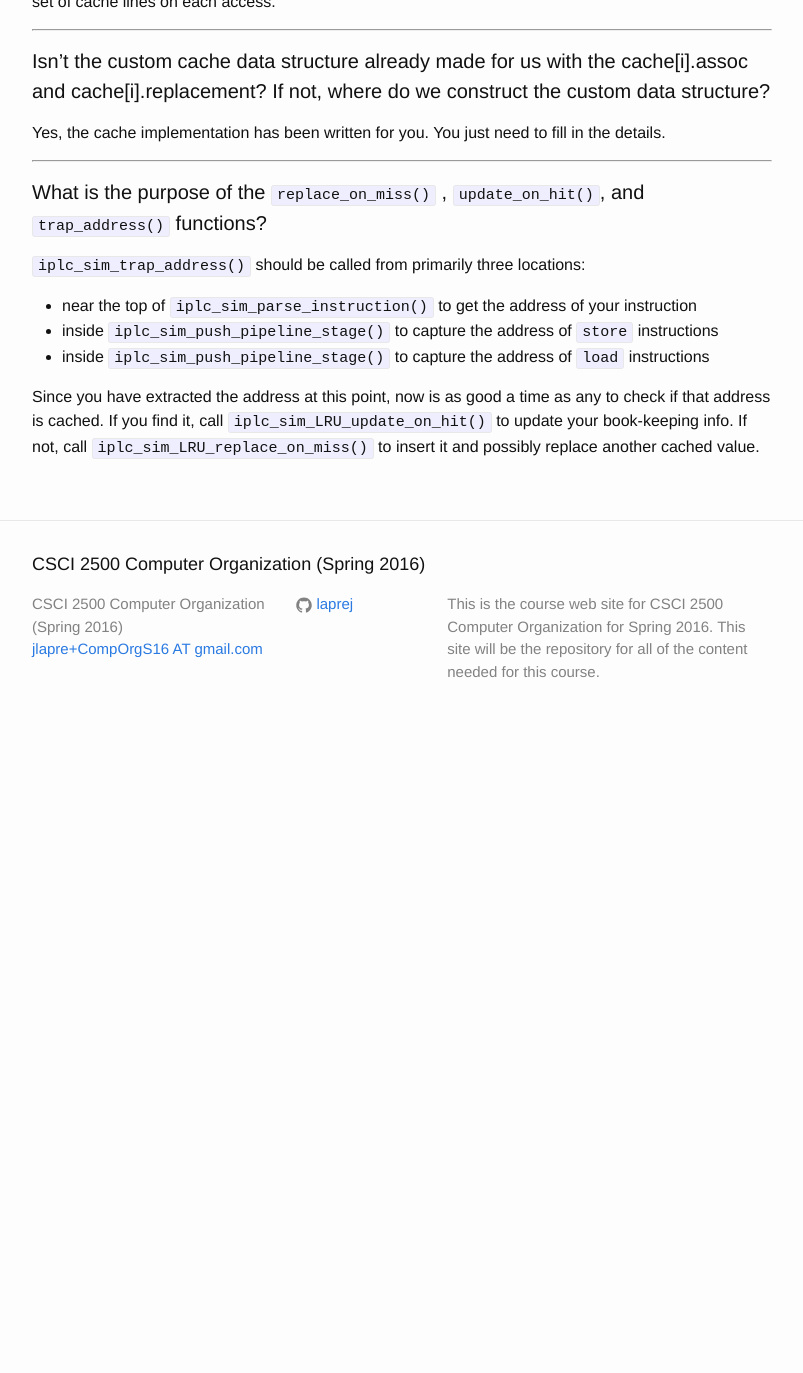
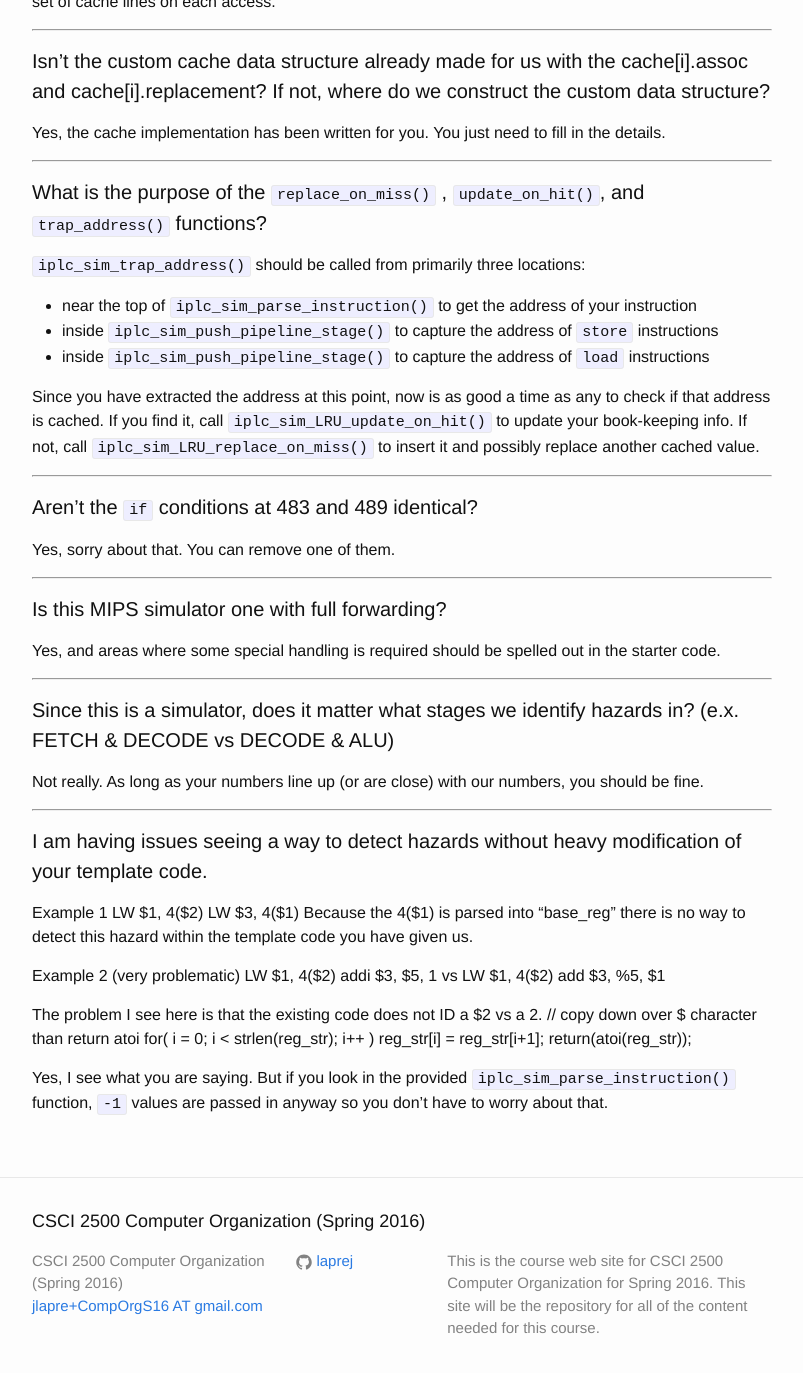
Before and after one commit to RPI-CSCI-2500-2016-Spring/RPI-CSCI-2500-2016-Spring.github.io, a Jekyll site: the page built from _posts/2016-04-20-project-questions.md, in a window 1280 px wide and 1400 px high, scrolled down 624 px. Shown: the top 1373 px of the window, without its empty margins (238-1041 px from the left). Built offline with Jekyll 4.4.1, drawn with Linux system fonts in a browser that asks for light colours; before the commit the page ends 1367 px from its top, so only the background shows below that; some of the changed text lies outside the part shown.

Commit message:
Added up to q8

```diff
--- a/_posts/2016-04-20-project-questions.md
+++ b/_posts/2016-04-20-project-questions.md
@@ -48,3 +48,53 @@ You just need to fill in the details.
 Since you have extracted the address at this point, now is as good a time as any to check if that address is cached.
 If you find it, call `iplc_sim_LRU_update_on_hit()` to update your book-keeping info.
 If not, call `iplc_sim_LRU_replace_on_miss()` to insert it and possibly replace another cached value.
+
+---------------------------------------
+
+<a id="Q5"></a>
+
+#### Aren't the `if` conditions at 483 and 489 identical?
+
+Yes, sorry about that.  You can remove one of them.
+
+---------------------------------------
+
+<a id="Q6"></a>
+
+#### Is this MIPS simulator one with full forwarding?
+
+Yes, and areas where some special handling is required should be spelled out in the starter code.
+
+---------------------------------------
+
+<a id="Q7"></a>
+
+#### Since this is a simulator, does it matter what stages we identify hazards in? (e.x. FETCH & DECODE vs DECODE & ALU)
+
+Not really.  As long as your numbers line up (or are close) with our numbers, you should be fine.
+
+---------------------------------------
+
+<a id="Q8"></a>
+
+#### I am having issues seeing a way to detect hazards without heavy modification of your template code.
+
+Example 1
+LW $1, 4($2)
+LW $3, 4($1)
+Because the 4($1) is parsed into "base_reg" there is no way to detect this hazard within the template code you have given us.
+
+Example 2 (very problematic)
+LW $1, 4($2)
+addi $3, $5, 1
+vs
+LW $1, 4($2)
+add $3, %5, $1
+
+The problem I see here is that the existing code does not ID a $2 vs a 2.
+// copy down over $ character than return atoi
+for( i = 0; i < strlen(reg_str); i++ )
+   reg_str[i] = reg_str[i+1];
+return(atoi(reg_str));
+
+Yes, I see what you are saying.  But if you look in the provided `iplc_sim_parse_instruction()` function, `-1` values are passed in anyway so you don't have to worry about that.
```
Also changed, not shown: other parts of _posts/2016-04-20-project-questions.md (+1 -1 lines).
